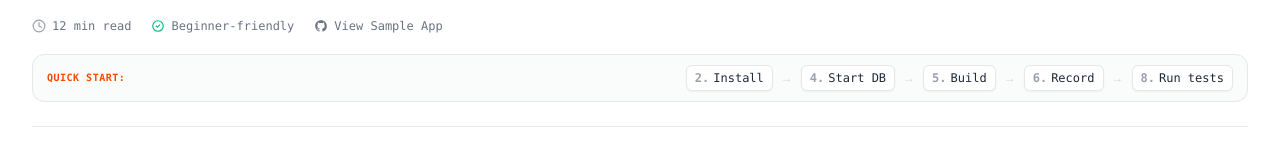
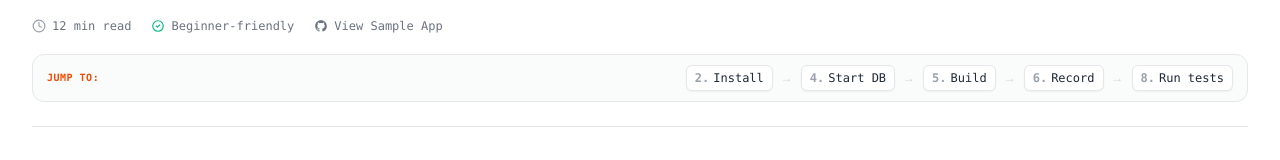
Before and after one commit to akriti1305/keploy-go-devrel-tutorial, a Next.js app: page /tutorial in a window 1280 px wide. Shown: the part 290-450 px from the top of the page. Built offline with nearby package versions, Linux system fonts and the light colour scheme.

Commit message:
Rename Quick Start label to Jump to

```diff
--- a/components/QuickStartCard.tsx
+++ b/components/QuickStartCard.tsx
@@ -18,7 +18,7 @@ export function QuickStartCard() {
     <div className="rounded-xl border border-gray-200 dark:border-gray-800 bg-gray-50/80 dark:bg-gray-900/40 px-3.5 py-2.5 flex flex-col sm:flex-row sm:items-center justify-between gap-2.5">
       <div className="flex items-center gap-2 flex-shrink-0">
         <span className="text-[10px] font-mono font-bold uppercase tracking-wider text-orange-600 dark:text-orange-400">
-          Quick Start:
+          Jump to:
         </span>
       </div>
 
```
